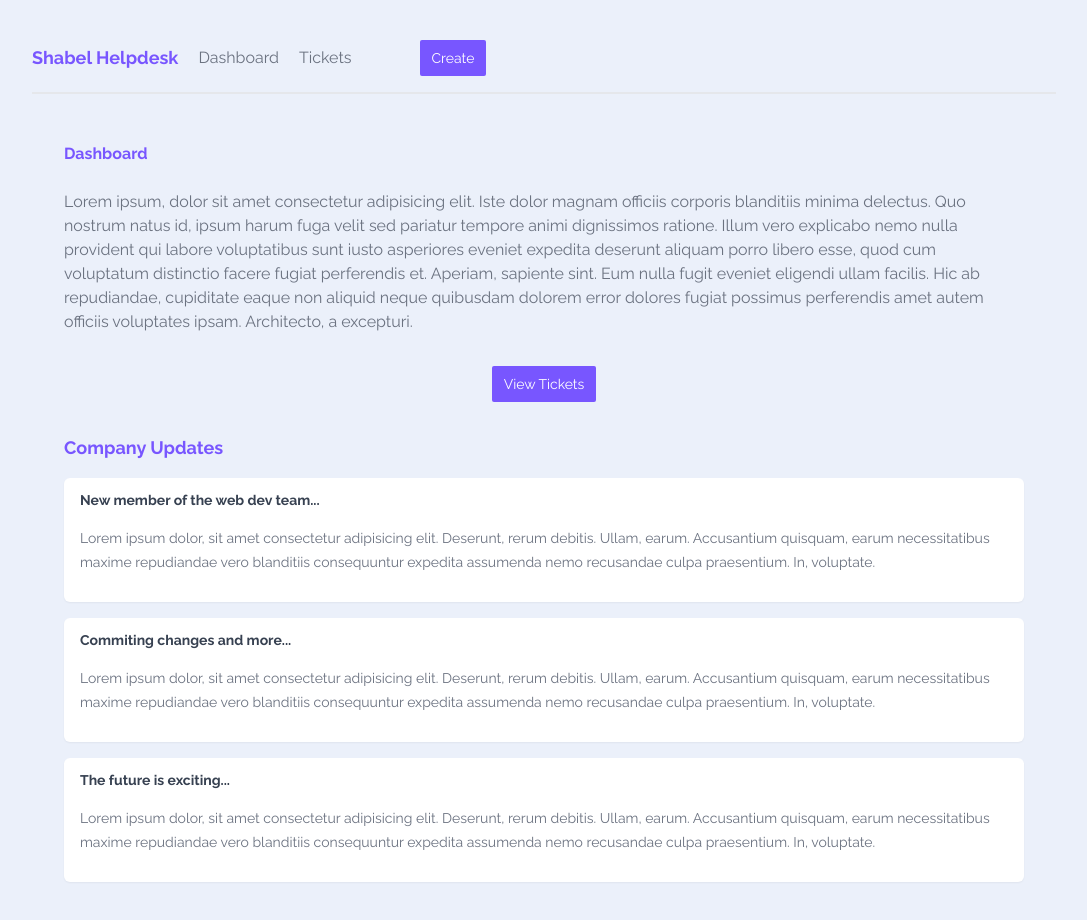
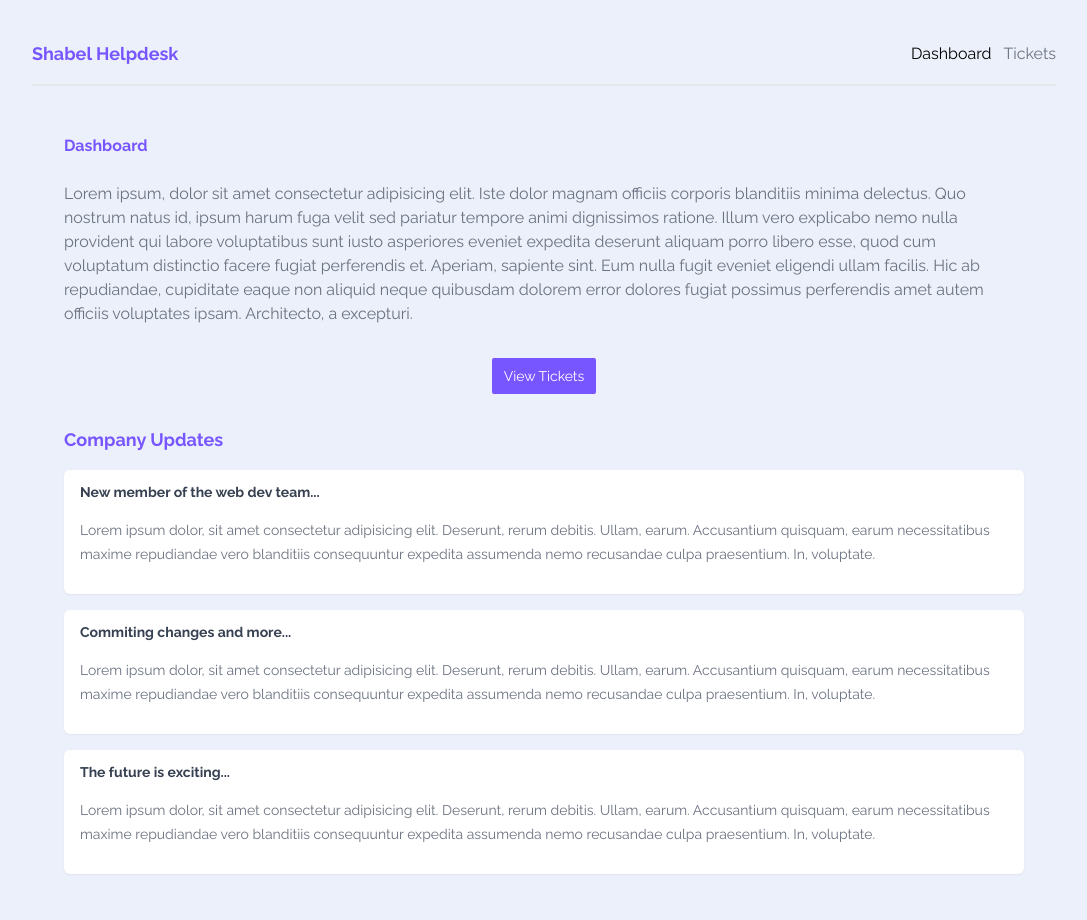
Before and after one commit to mrshabel/next-blog, a Next.js app: page / in a window 1280 px wide. Shown: the top 920 px of the page, without its empty margins (96-1183 px from the left). Built offline with nearby package versions, Linux system fonts and the light colour scheme.

Commit message:
add authentication

```diff
--- a/app/api/tickets/[id]/route.js
+++ b/app/api/tickets/[id]/route.js
@@ -9,7 +9,10 @@ export async function PUT({ params }) {
 
   await Ticket.findByIdAndUpdate(params.id, body);
 
-  return NextResponse({ message: "New ticket added successfully" });
+  return NextResponse(
+    { message: "New ticket added successfully" },
+    { status: 200 }
+  );
 }
 
 export async function GET(request, { params }) {
--- a/app/api/tickets/route.js
+++ b/app/api/tickets/route.js
@@ -9,17 +9,20 @@ export async function POST(request) {
   await connectDb();
   await Ticket.create(ticket);
 
-  return NextResponse.json({ message: "Ticket created successfully" });
+  return NextResponse.json(
+    { message: "Ticket created successfully" },
+    { status: 200 }
+  );
 }
 
 //read all data
 export async function GET() {
   await connectDb();
-  const ticket = await Ticket.find();
+  const tickets = await Ticket.find();
 
-  if (!ticket) {
+  if (!tickets) {
     return NextResponse.json({ message: "No tickets found" }, { status: 404 });
   }
 
-  return NextResponse.json(ticket);
+  return NextResponse.json(tickets);
 }
--- a/app/components/Navbar.jsx
+++ b/app/components/Navbar.jsx
@@ -1,16 +1,12 @@
-import Link from "next/link";
+import Navlinks from "./NavLinks";
+import ProfileButton from "./ProfileButton";
 
 export default function Navbar() {
   return (
-    <nav>
+    <nav className="flex justify-between">
       <h1>Shabel Helpdesk</h1>
-      <Link href="/">Dashboard</Link>
-      <Link href="/tickets">Tickets</Link>
-      <div className="block ml-12 ">
-        <Link href="/tickets/create">
-          <button className="btn-primary px-3">Create</button>
-        </Link>
-      </div>
+      <Navlinks />
+      <ProfileButton />
     </nav>
   );
 }
--- /dev/null
+++ b/app/components/Navlinks.jsx
@@ -0,0 +1,26 @@
+"use client";
+
+import Link from "next/link";
+import { usePathname } from "next/navigation";
+
+export default function Navlinks() {
+  const path = usePathname();
+  const links = [
+    { title: "Dashboard", href: "/" },
+    { title: "Tickets", href: "/tickets" },
+  ];
+
+  return (
+    <div className="flex gap-3">
+      {links.map((link) => (
+        <Link
+          key={link.href}
+          href={link.href}
+          className={`${path === link.href ? "text-black" : ""}`}
+        >
+          {link.title}
+        </Link>
+      ))}
+    </div>
+  );
+}
--- /dev/null
+++ b/app/components/ProfileButton.jsx
@@ -0,0 +1,6 @@
+"use client";
+
+import { UserButton } from "@clerk/nextjs";
+export default function ProfileButton() {
+  return <UserButton afterSignOutUrl="/" />;
+}
--- a/app/layout.jsx
+++ b/app/layout.jsx
@@ -1,8 +1,8 @@
-import { Inter, Raleway } from "next/font/google";
+import { Raleway } from "next/font/google";
+import { ClerkProvider } from "@clerk/nextjs";
 import "./globals.css";
 import Navbar from "./components/Navbar";
 
-const inter = Inter({ subsets: ["latin"] });
 const raleway = Raleway({ subsets: ["latin"] });
 
 export const metadata = {
@@ -12,11 +12,13 @@ export const metadata = {
 
 export default function RootLayout({ children }) {
   return (
+    <ClerkProvider>
       <html lang="en">
         <body className={raleway.className}>
           <Navbar />
           {children}
         </body>
       </html>
+    </ClerkProvider>
   );
 }
--- a/app/tickets/TicketList.jsx
+++ b/app/tickets/TicketList.jsx
@@ -2,7 +2,7 @@ import Link from "next/link";
 
 async function getTickets() {
   try {
-    const res = await fetch("http:localhost:3000/api/tickets", {
+    const res = await fetch(process.env.API_URL + "/api/tickets", {
       next: {
         revalidate: 0,
       },
@@ -22,7 +22,11 @@ export default async function TicketList() {
   const tickets = await getTickets();
   return (
     <>
-      {tickets.map((ticket) => (
+      {!tickets ||
+        (tickets.length === 0 && <p>Sorry, no tickets available now</p>)}
+
+      {tickets &&
+        tickets?.map((ticket) => (
           <div key={ticket._id} className="card my-5">
             <Link href={`tickets/${ticket._id}`}>
               <h3>{ticket.title}</h3>
@@ -33,9 +37,6 @@ export default async function TicketList() {
             </Link>
           </div>
         ))}
-
-      {!tickets ||
-        (tickets.length === 0 && <p>Sorry, no tickets available now</p>)}
     </>
   );
 }
--- a/app/tickets/[id]/page.jsx
+++ b/app/tickets/[id]/page.jsx
@@ -1,7 +1,7 @@
 import { notFound } from "next/navigation";
 
 export async function generateStaticParams() {
-  const res = await fetch("http:localhost:3000/api/tickets");
+  const res = await fetch(process.env.API_URL + "/api/tickets");
   const data = await res.json();
 
   const params = data.map((param) => ({ id: param.id }));
@@ -9,8 +9,8 @@ export async function generateStaticParams() {
 }
 
 async function getTicket(id) {
-  const res = await fetch(`http:localhost:3000/api/tickets/${id}`, {
-    next: { revalidate: 60 },
+  const res = await fetch(`${process.env.API_URL}/api/tickets/${id}`, {
+    next: { revalidate: 0 },
   });
 
   if (!res.ok) {
@@ -21,7 +21,6 @@ async function getTicket(id) {
 }
 
 export default async function TicketDetails({ params }) {
-  console.log(params);
   const ticket = await getTicket(params.id);
 
   return (
--- a/app/tickets/create/CreateForm.jsx
+++ b/app/tickets/create/CreateForm.jsx
@@ -21,9 +21,8 @@ export default function CreateForm() {
   async function handleSubmit(event) {
     event.preventDefault();
     setIsLoading(true);
-    console.log(ticket);
     try {
-      const res = await fetch("/api/tickets", {
+      const res = await fetch(process.env.API_URL + "/api/tickets", {
         method: "POST",
         headers: {
           "Content-Type": "application/json",
--- a/app/tickets/page.jsx
+++ b/app/tickets/page.jsx
@@ -1,13 +1,21 @@
 import { Suspense } from "react";
 import TicketList from "./TicketList";
 import Loading from "../loading";
+import Link from "next/link";
+import { currentUser } from "@clerk/nextjs";
 
-export default function Tickets() {
+export default async function Tickets() {
   return (
     <main>
       <nav>
-        <div>
-          <h2>Tickets</h2>
+        <div className="w-full">
+          <div className="flex justify-between ">
+            <h2>Tickets</h2>
+
+            <Link href="/tickets/create">
+              <button className="btn-primary px-5 rounded-md">Create</button>
+            </Link>
+          </div>
 
           <p>
             <small>Currently open tickets</small>
--- a/package.json
+++ b/package.json
@@ -9,6 +9,7 @@
     "lint": "next lint"
   },
   "dependencies": {
+    "@clerk/nextjs": "^4.27.0",
     "mongoose": "^8.0.0",
     "next": "13.5.6",
     "react": "^18",
```
Also changed, not shown: middleware.js (added, +21 -0 lines), 1 other file (tests, documents, lock files or other folders). Lines whose indentation alone changed are shown as unchanged.
